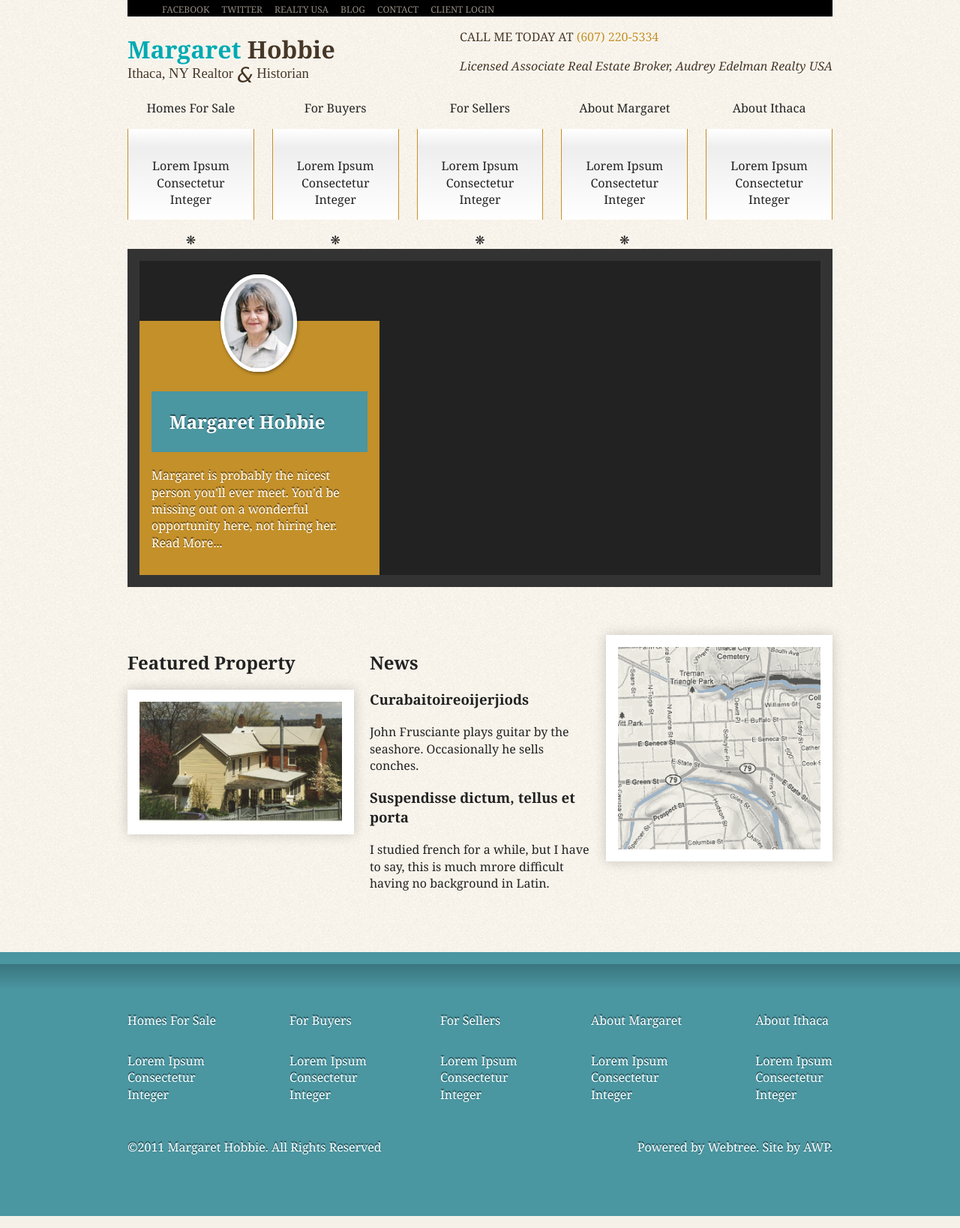
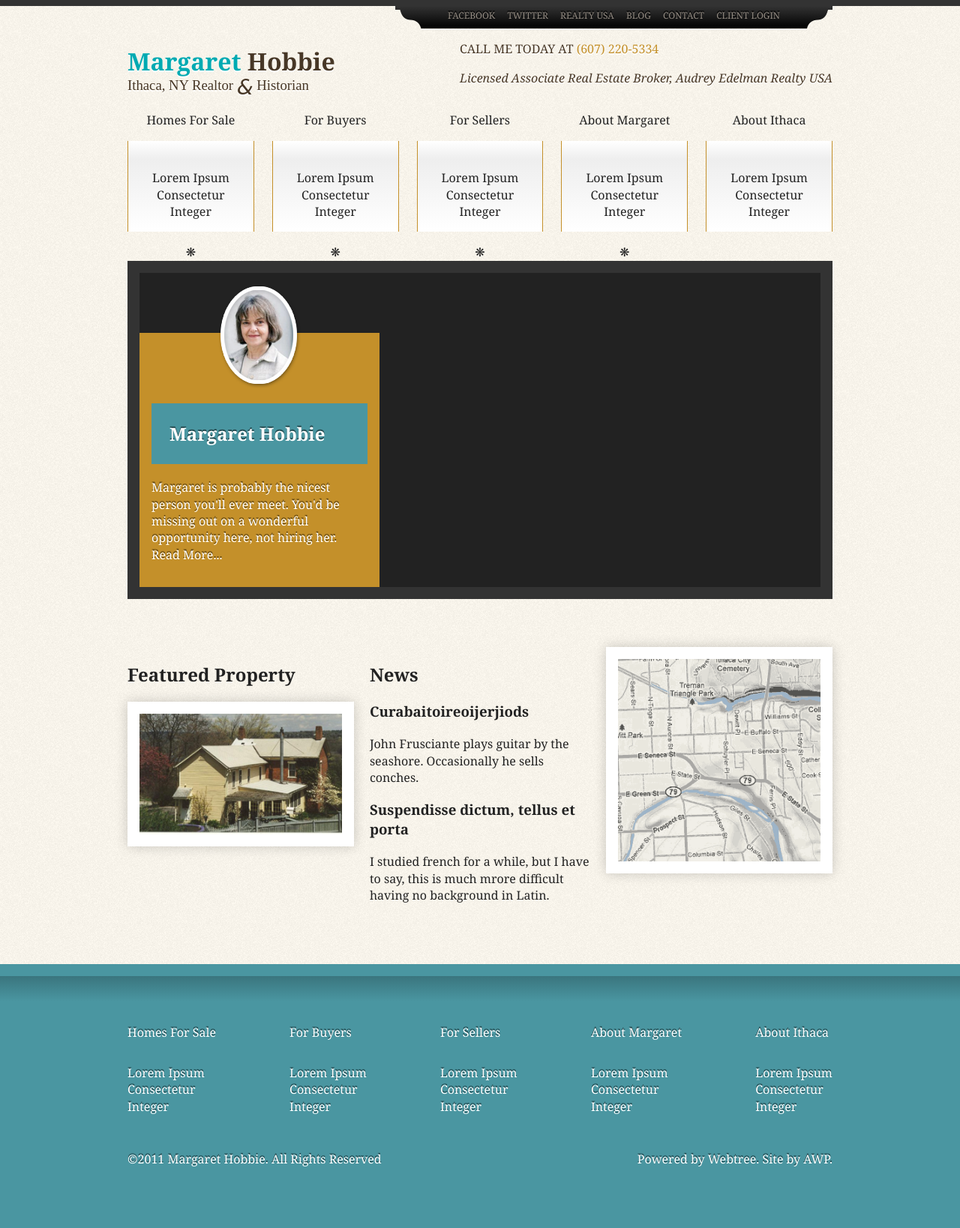
Before and after one commit to danielgamage/awpexampleproject-1, a PHP site: page / in a window 1280 px wide. Shown: the whole page at 75% size. Run offline with PHP 8.4, Linux system fonts and the light colour scheme; some libraries are stand-ins or nearby versions; some web fonts are replaced.

Commit message:
fixed nav with svg clip

```diff
--- a/css/style.css
+++ b/css/style.css
@@ -509,7 +509,8 @@ body {
   text-rendering: optimizeLegibility;
   background-color: #f8f4e8;
   background-image: url("../img/bg-beige.png");
-  margin: 0; }
+  margin: 0;
+  border-top: 0.5em solid #333333; }
 
 .wrap {
   max-width: 58.75em;
@@ -542,9 +543,15 @@ a {
 #top {
   text-shadow: 0 -0.1em black;
   color: #948c83;
-  background-color: black; }
+  display: block;
+  text-align: right; }
   #top ul {
-    margin: 0; }
+    margin: 0;
+    display: inline-block;
+    padding: 0 4em 0.5em 4em;
+    -webkit-mask-box-image: url(../img/navclip.svg) 0 25% 0 25% repeat stretch;
+    background-color: black;
+    background-image: linear-gradient(to bottom, #333333, black); }
   #top li {
     display: inline-block;
     padding: 0 0.5em;
@@ -622,7 +629,8 @@ img.featured, img.map {
     padding: 1em; }
     .slider div.profile h2 {
       background-color: #4a96a1;
-      padding: 1em; }
+      padding: 1em;
+      font-family: "QuattrocentoRomanRegular", "Georgia", serif; }
     .slider div.profile img {
       display: block;
       position: relative;
--- a/sass/partials/_page.scss
+++ b/sass/partials/_page.scss
@@ -31,6 +31,7 @@ body {
     background-color: $beige;
     background-image: url('../img/bg-beige.png');
     margin: 0;
+    border-top: 0.5em solid #333;
 }
 .wrap {
     max-width: 58.75em;
@@ -69,9 +70,15 @@ a {
 #top {
     text-shadow: 0 -0.1em black;
     color: $grey;
-    background-color: black;
+    display: block;
+    text-align: right;
     ul {
         margin: 0;
+        display: inline-block;
+        padding: 0 4em 0.5em 4em;
+        -webkit-mask-box-image: url(../img/navclip.svg) 0 25% 0 25% repeat stretch;
+        background-color: black;
+        background-image: linear-gradient(to bottom, #333, black);
     }
     li {
         display: inline-block;
@@ -169,6 +176,7 @@ img.featured, img.map {
         h2 {
             background-color: $desblue;
             padding: 1em;
+            font-family: 'QuattrocentoRomanRegular', 'Georgia', serif;
         }
         img {
             display: block;
```
Also changed, not shown: img/navclip.svg (added).
